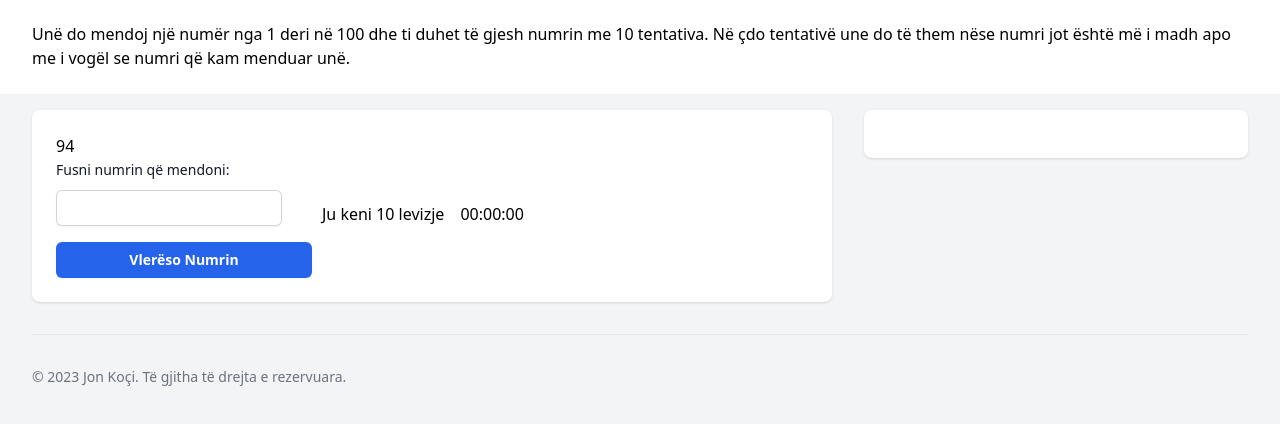
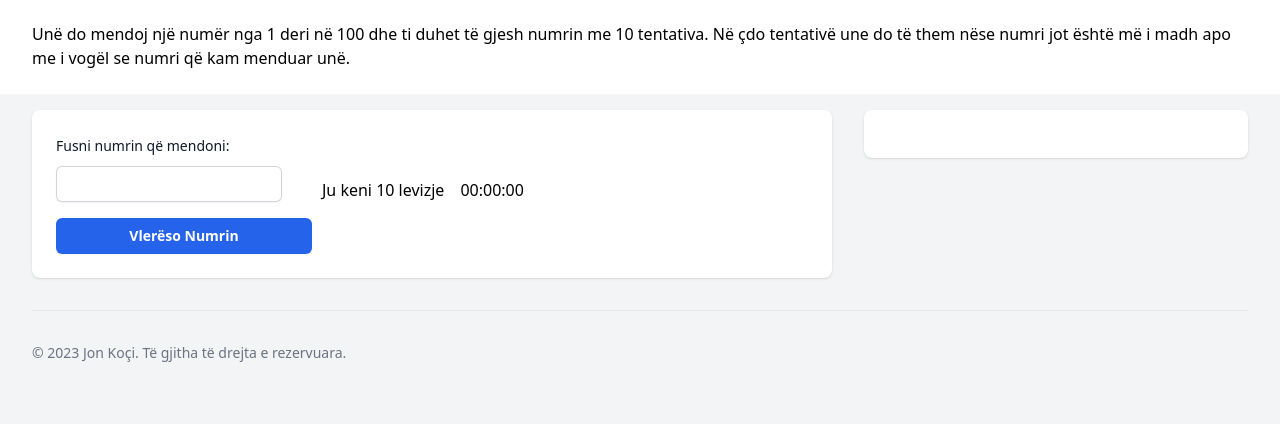
Before and after one commit to aurelkoci/loja-e-numrave, a website built with Vite: page index.html in a window 1280 px wide. Shown: the part 90-514 px from the top of the page. Built offline with nearby package versions, Linux system fonts and the light colour scheme; a web font is replaced by a local one.

Commit message:
I hoqa shiko random variable

```diff
--- a/index.html
+++ b/index.html
@@ -37,7 +37,7 @@
                 <div class="p-6">
                   <div class='flex flex-col space-x-10 sm:items-end sm:justify-start sm:flex-row '>
                     <div>
-                      <div id='rezultati'></div>
+
                       <label for="guessField" class="block text-sm font-medium leading-6 text-gray-900">Fusni numrin që
                         mendoni:</label>
                       <input id="guessField" type="number"
--- a/index.js
+++ b/index.js
@@ -1,7 +1,6 @@
 import "./style.css";
 let randomNumber = Math.floor(Math.random() * 100) + 1;
-const rezultati = document.getElementById("rezultati");
-rezultati.innerHTML = randomNumber;
+
 const rezultatet = document.querySelector("#rezultatet");
 const rezultatiIFundit = document.querySelector(".lastResult");
 const meIMadhApoMeIVogel = document.querySelector(".lowOrHi");
```
